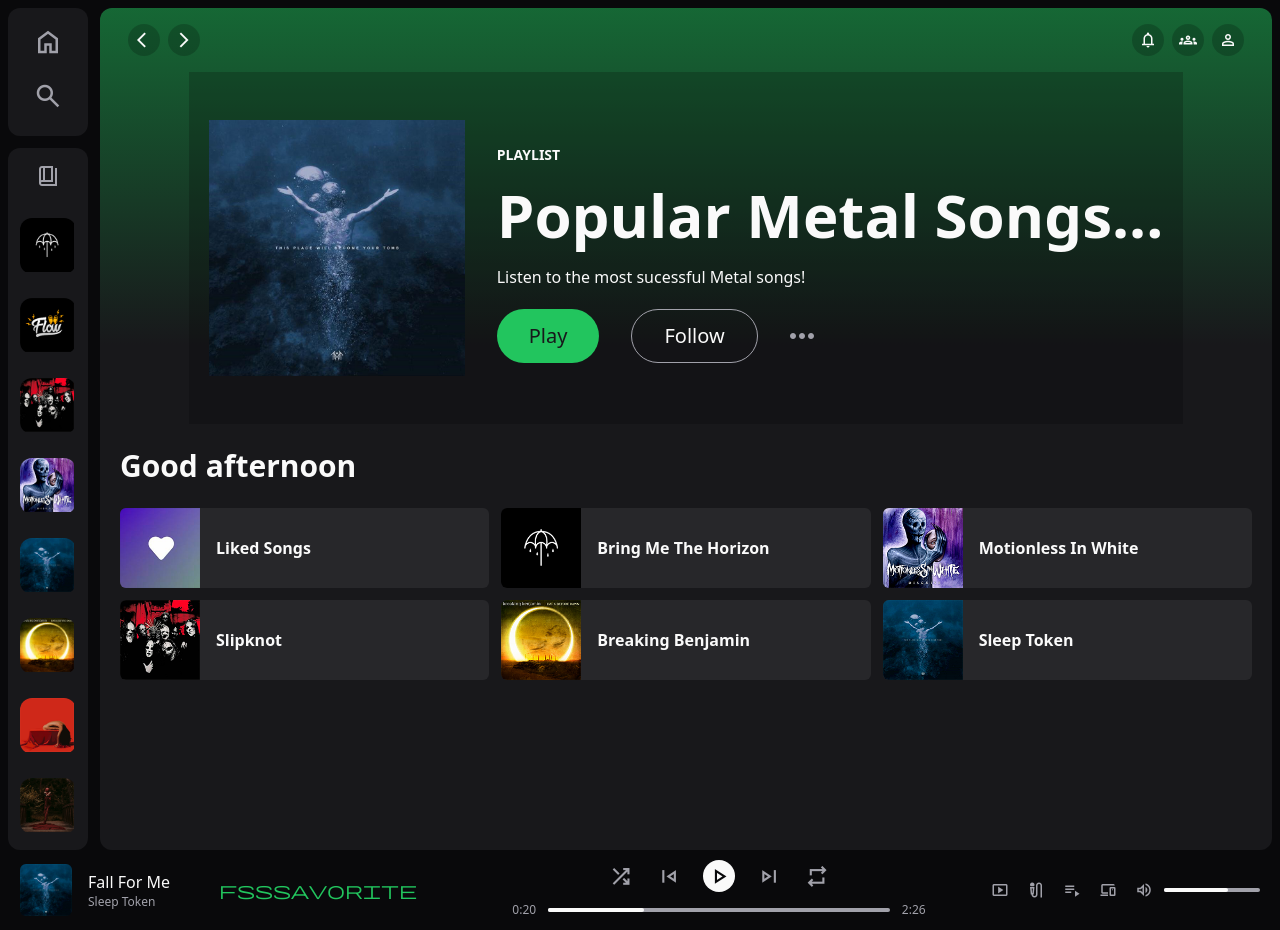
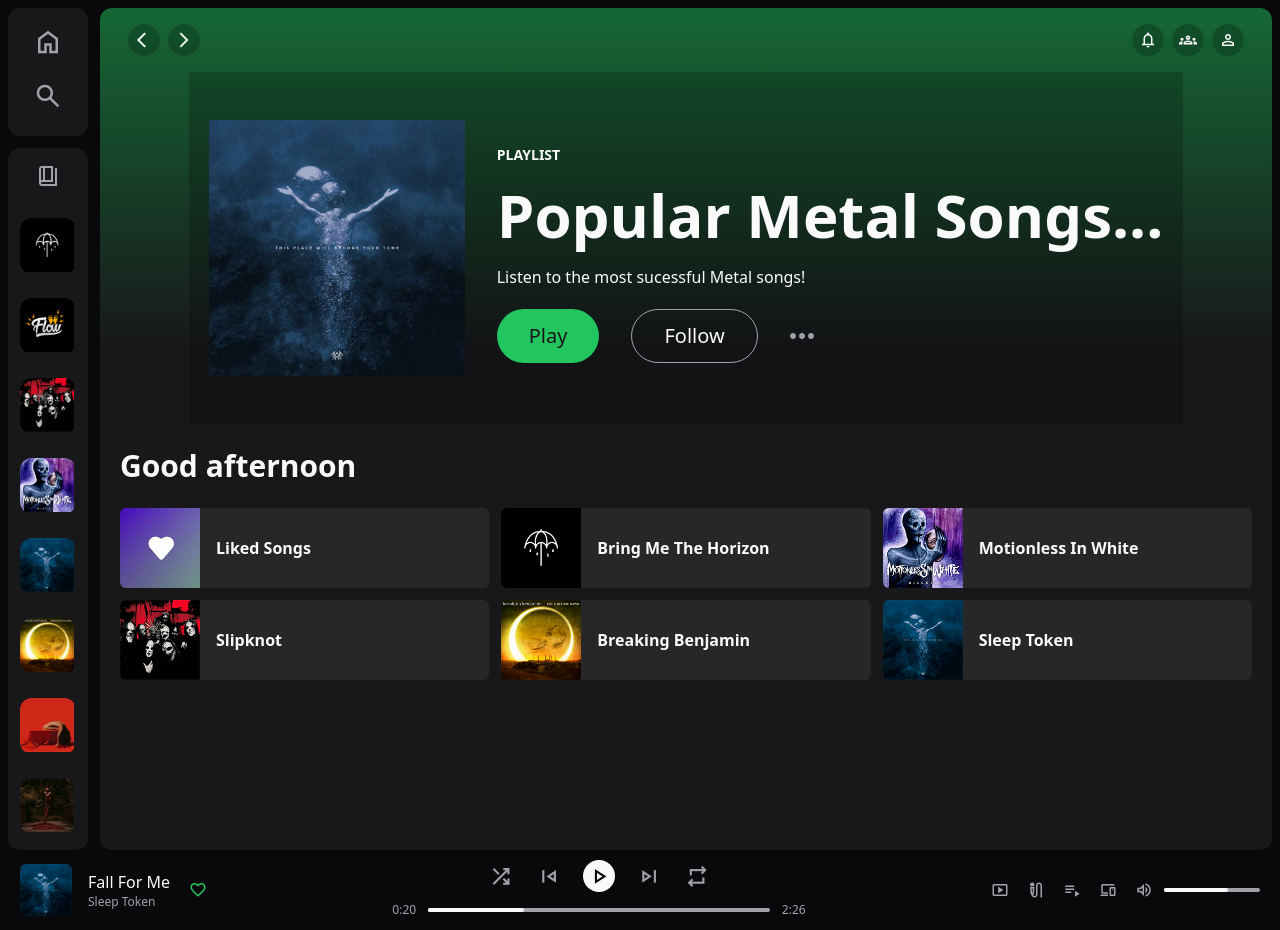
Before and after one commit to Kyozao/spotify-clone, a Next.js app: page / in a window 1280 px wide. Built offline with nearby package versions, Linux system fonts and the light colour scheme.

Commit message:
Revert "..."
This reverts commit dd42107a168057e8b544286912f9a0883c835420.

```diff
--- a/src/app/page.tsx
+++ b/src/app/page.tsx
@@ -132,7 +132,7 @@
             <p className='font-medium'>Fall For Me</p>
             <span className='text-xs text-zinc-400'>Sleep Token</span>
           </div>
-          <a href="#" className='text-green-500 hidden md:flex'><span className="material-symbols-outlined scale-75">fsssavorite</span></a>
+          <a href="#" className='text-green-500 hidden md:flex'><span className="material-symbols-outlined scale-75">favorite</span></a>
         </div>
         <div className='flex md:hidden space-x-5'>
           <a href="#" className='text-zinc-950 bg-zinc-50 flex md:hidden items-center rounded-full md:p-0.5 hover:ring ring-2 transition-all ring-zinc-50 '><span className="material-symbols-outlined scale-75 md:scale-105">play_arrow</span></a>
```
